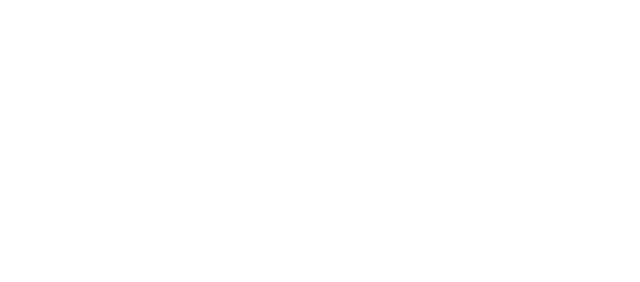
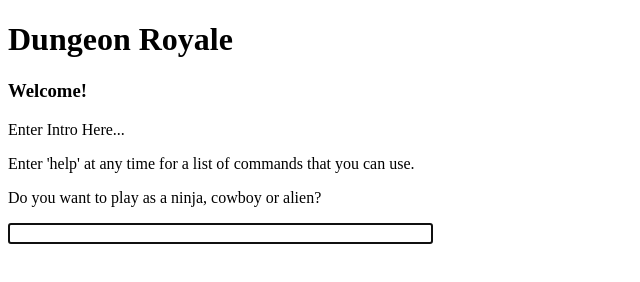
Before and after one commit to Ginkobaloba/RolePG, a plain HTML site: page index.html in a window 1280 px wide. Shown: the whole page, without its empty margins (0-640 px from the left). Drawn offline with Linux system fonts and the light colour scheme.

Commit message:
Added small html beginnings and text box

```diff
--- a/index.html
+++ b/index.html
@@ -1,10 +1,36 @@
 <!DOCTYPE html>
 <html lang="en">
-  <head>
-    <meta charset="utf-8">
-    <title>devCodeCamp &middot;RPG</title>
-  </head>
+<head>
+	<meta charset="utf-8">
+	<!-- <script type="text/javascript" src="scripts/App.js"></script>
+	<script type="text/javascript" src="scripts/jquery.js"></script>
+	<link rel="stylesheet" type="text/css" href="scripts/css.css"> -->
+	<title>devCodeCamp &middot;RPG</title>
+	<script src="app.js"></script>
+	<meta name="description" content="Dungeon Royale RPG">
+	<meta name="keywords" content="Dungeon Royale,RPG">
+</head>
 
-    <script src="app.js"></script>
+<body>
+
+
+    <h1>Dungeon Royale</h1>
+    <h3>Welcome!</h3>
+
+    <div id="console">
+    <p>Enter Intro Here...</p>
+    <p>Enter 'help' at any time for a list of commands that you can use.</p>
+    <p>Do you want to play as a ninja, cowboy or alien?</p>
+
+
+    </div>
+
+    <!-- <p id="message_help">Help &amp; Directions for game</p> -->
+    <form onsubmit="return false">
+    <input type="text" id="submit" size="50" autofocus="autofocus" style="display:inline-block>
+    </form>
+
+	<script src="app.js"></script>
 </body>
+
 </html>
```
